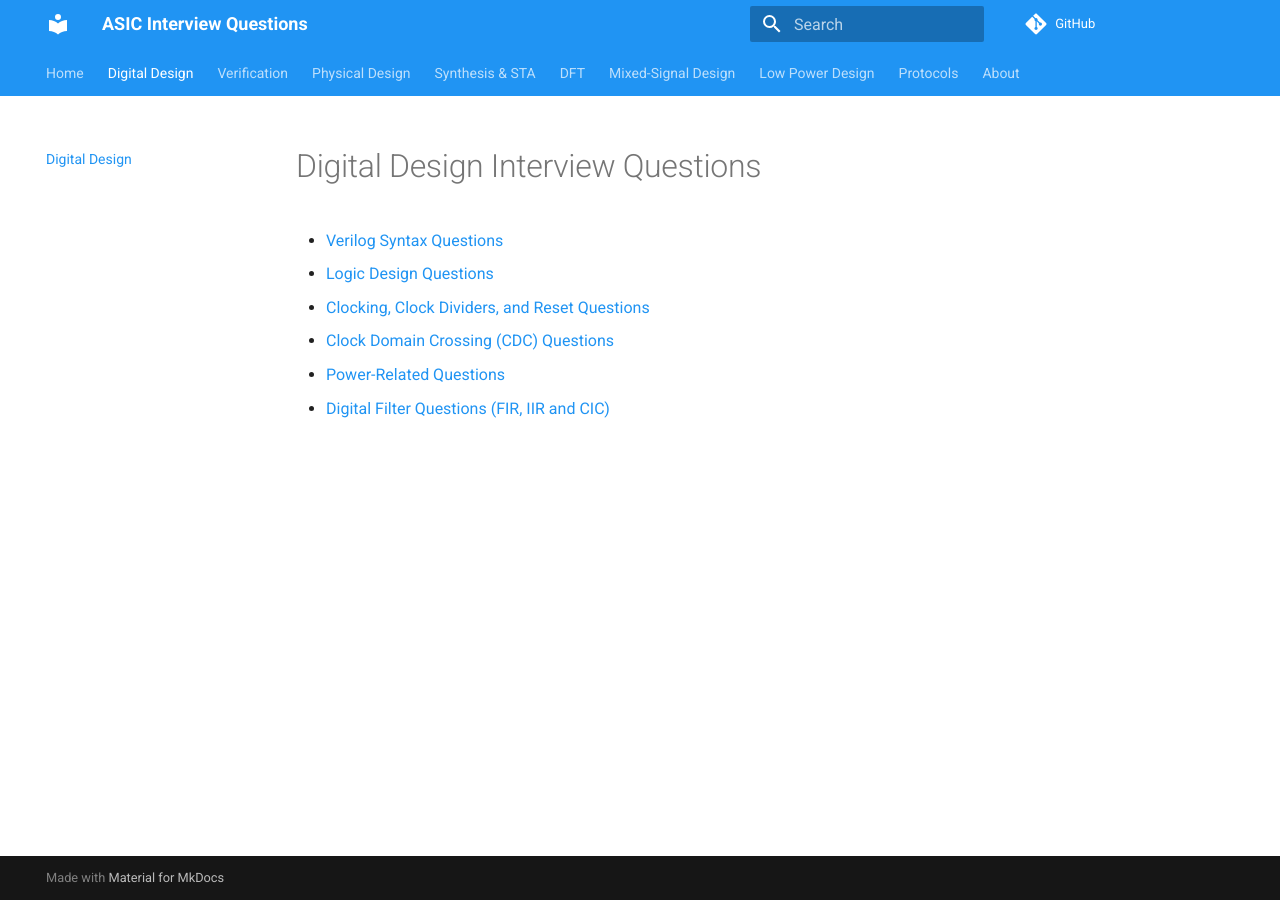
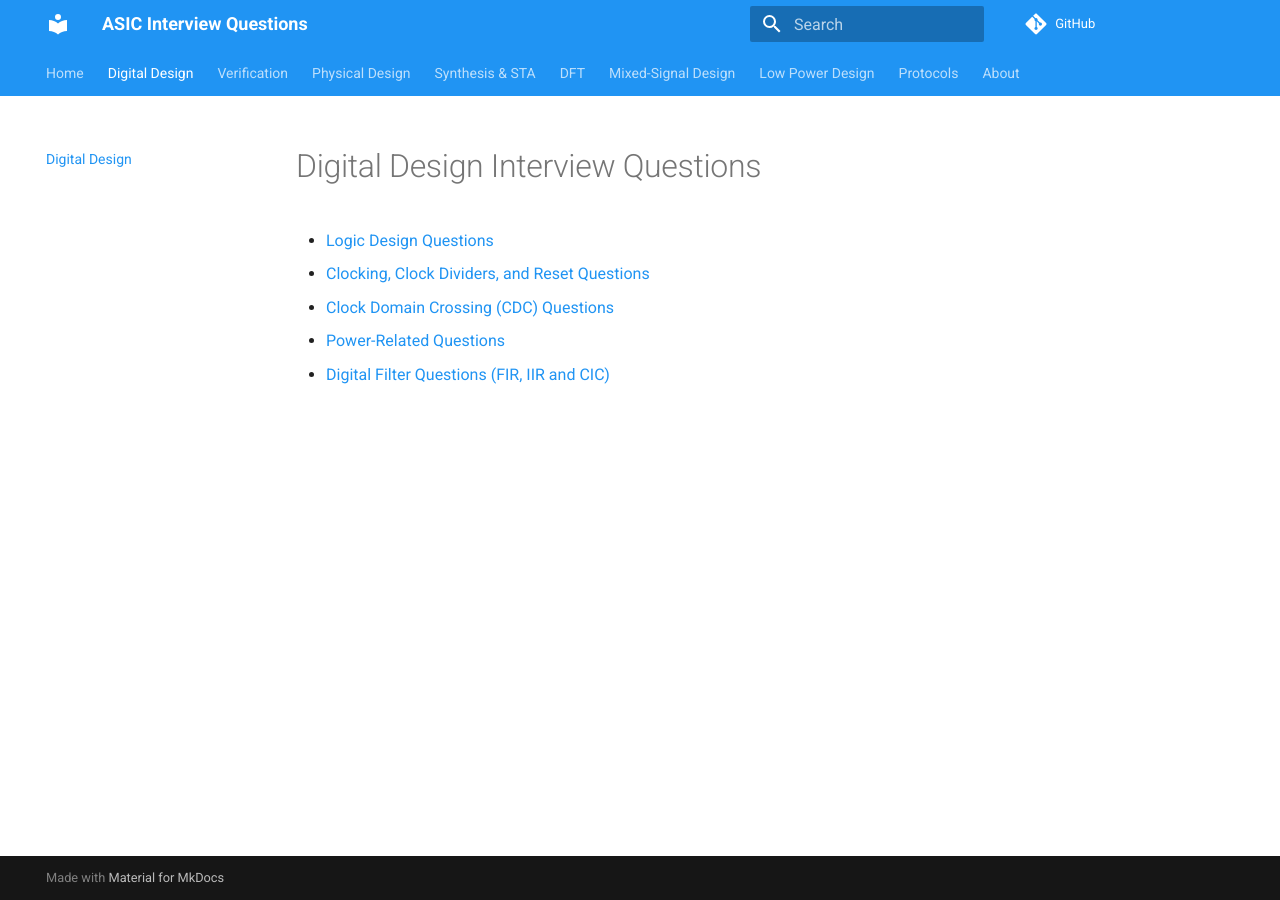
Before and after one commit to rakeshvattikonda/asic-interview, an MkDocs documentation site: the page built from docs/questions/digital.md, in a window 1280 px wide. Built offline with MkDocs 1.6.1 and Material for MkDocs 9.7.7, drawn with Linux system fonts in a browser that asks for light colours.

Commit message:
Remove outdated content and simplify digital design documentation structure

```diff
--- a/docs/questions/digital.md
+++ b/docs/questions/digital.md
@@ -1,6 +1,6 @@
 # Digital Design Interview Questions
 
-- [Verilog Syntax Questions](digital/verilog-syntax.md)
+<!-- - [Verilog Syntax Questions](digital/verilog-syntax.md) -->
 - [Logic Design Questions](digital/logic-design.md)
 - [Clocking, Clock Dividers, and Reset Questions](digital/clocking.md)
 - [Clock Domain Crossing (CDC) Questions](digital/cdc.md)
```
Also changed, not shown: docs/questions/digital/logic-design.md (renamed from docs/questions/digital/verilog-syntax.md), site/questions/digital/index.html, site/search/search_index.json.
